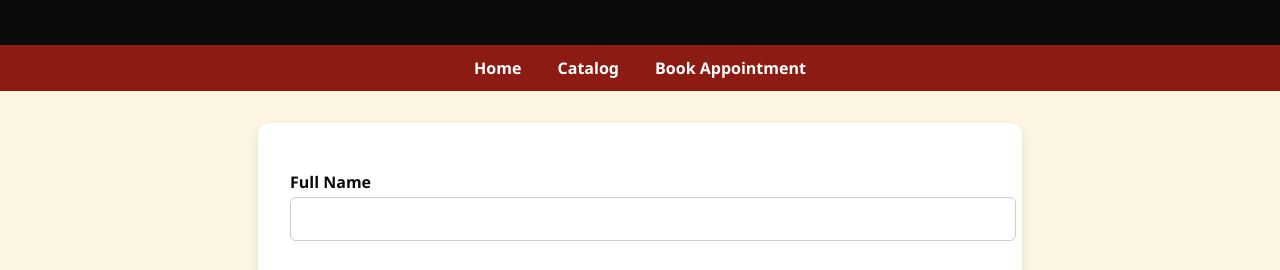
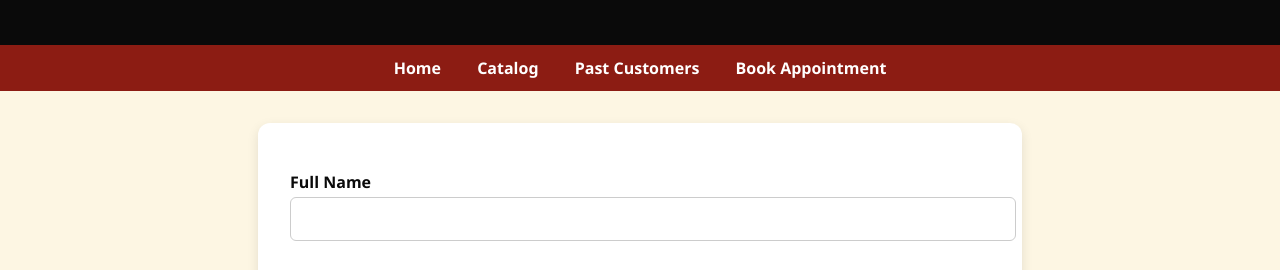
Before and after one commit to price2high/pricedevops-site, a plain HTML site: page booking.html in a window 1280 px wide. Shown: the part 483-753 px from the top of the page. Drawn offline with Linux system fonts and the light colour scheme.

Commit message:
Add Past Customers link to booking nav
Updated navigation links and improved form structure.

```diff
--- a/booking.html
+++ b/booking.html
@@ -113,6 +113,7 @@
   <nav>
     <a href="index.html">Home</a>
     <a href="catalog.html">Catalog</a>
+    <a href="customers.html">Past Customers</a>
     <a href="booking.html">Book Appointment</a>
   </nav>
   <section>
```
